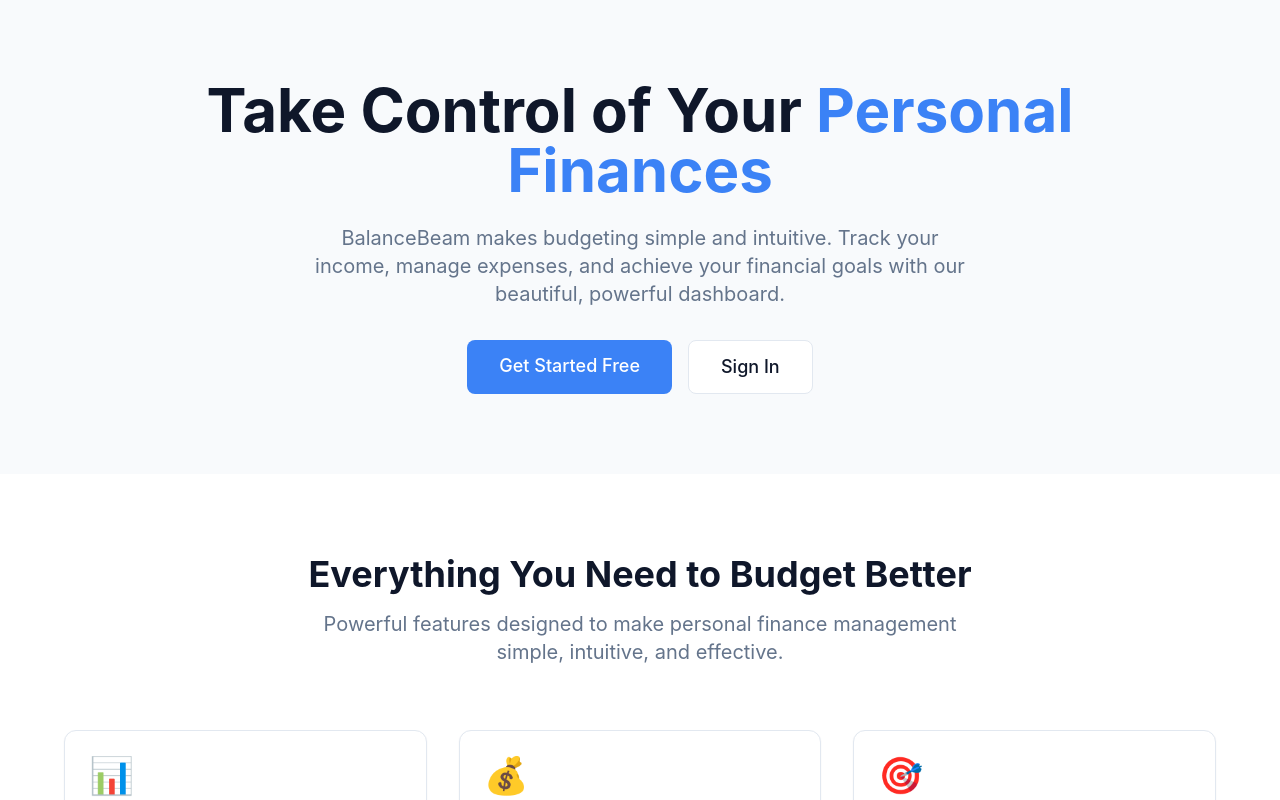
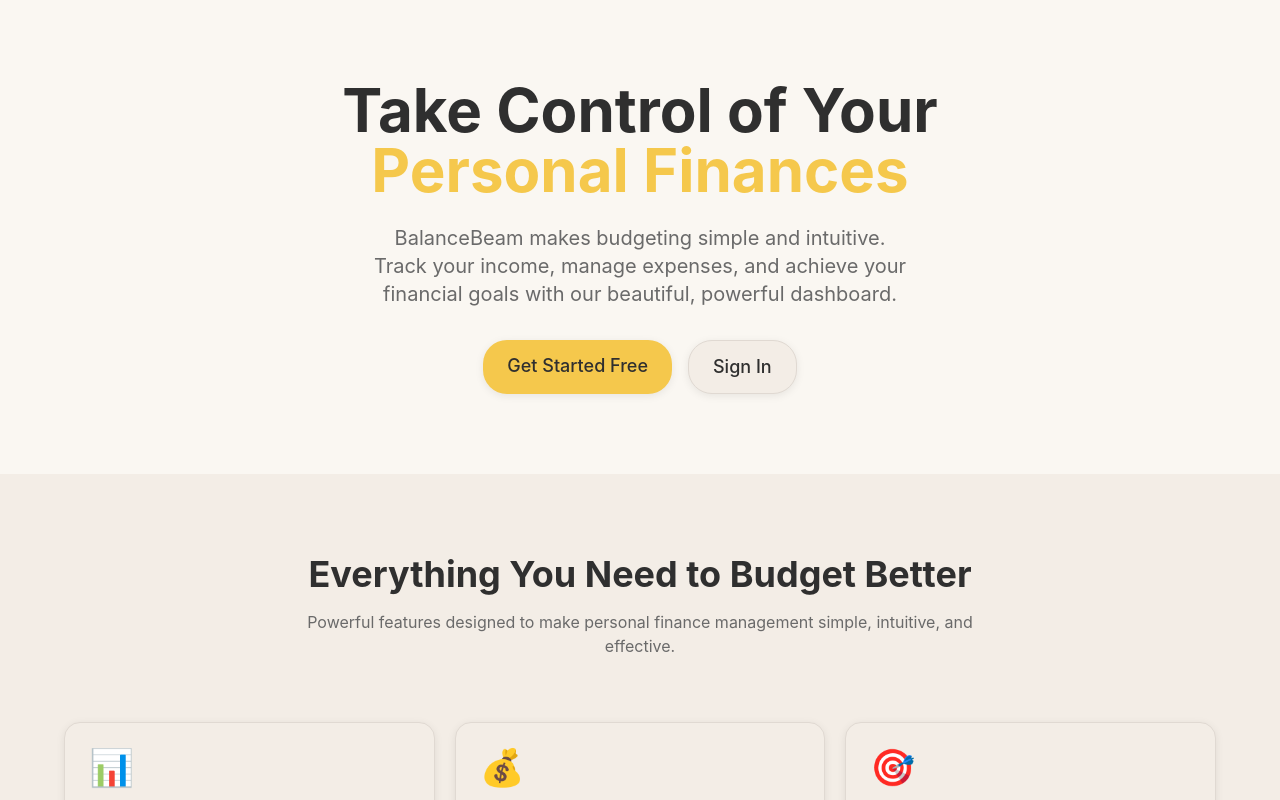
Before and after one commit to cosmic-community/balancebeam-personal-budgeting-dashboard, a Next.js app: page / in a window 1280 px wide. Shown: the top 800 px of the page. Built offline with nearby package versions, Linux system fonts and the light colour scheme.

Commit message:
Update design system to warm neutral palette with golden accents and improved typography

```diff
--- a/app/globals.css
+++ b/app/globals.css
@@ -2,7 +2,7 @@
 @tailwind components;
 @tailwind utilities;
 
-@import url('https://fonts.googleapis.com/css2?family=Inter:wght@300;400;500;600;700&display=swap');
+@import url('https://fonts.googleapis.com/css2?family=Inter:wght@300;400;500;600;700&family=Poppins:wght@300;400;500;600;700&display=swap');
 
 @layer base {
   * {
@@ -11,65 +11,69 @@
 
   body {
     @apply bg-background-light dark:bg-background-dark text-text-primary-light dark:text-text-primary-dark;
-    font-family: 'Inter', system-ui, sans-serif;
+    font-family: 'Inter', 'Poppins', system-ui, sans-serif;
   }
 }
 
 @layer components {
-  /* Button Styles */
+  /* Button Styles - Warm design system */
   .btn-primary {
-    @apply bg-accent hover:bg-accent-hover text-white font-medium px-4 py-2 rounded-lg transition-colors duration-200 disabled:opacity-50 disabled:cursor-not-allowed;
+    @apply bg-accent hover:bg-accent-hover text-text-primary-light font-medium px-6 py-3 rounded-pill transition-all duration-200 shadow-card hover:shadow-card-hover disabled:opacity-50 disabled:cursor-not-allowed;
   }
 
   .btn-secondary {
-    @apply bg-surface-light dark:bg-surface-dark hover:bg-background-light dark:hover:bg-background-dark text-text-primary-light dark:text-text-primary-dark border border-border-light dark:border-border-dark font-medium px-4 py-2 rounded-lg transition-colors duration-200;
+    @apply bg-surface-light dark:bg-surface-dark hover:bg-background-light dark:hover:bg-background-dark text-text-primary-light dark:text-text-primary-dark border border-border-light dark:border-border-dark font-medium px-6 py-3 rounded-pill transition-all duration-200 shadow-card hover:shadow-card-hover;
   }
 
   .btn-danger {
-    @apply bg-error hover:bg-error-dark text-white font-medium px-4 py-2 rounded-lg transition-colors duration-200;
+    @apply bg-error hover:bg-error-dark text-white font-medium px-6 py-3 rounded-pill transition-all duration-200 shadow-card hover:shadow-card-hover;
   }
 
-  /* Card Styles */
+  .btn-small {
+    @apply px-4 py-2 text-sm;
+  }
+
+  /* Card Styles - Enhanced with warm palette */
   .card {
-    @apply bg-card-light dark:bg-card-dark border border-border-light dark:border-border-dark rounded-xl shadow-sm;
+    @apply bg-card-light dark:bg-card-dark border border-border-light dark:border-border-dark rounded-card shadow-card hover:shadow-card-hover transition-all duration-200;
   }
 
   .card-header {
-    @apply p-6 pb-4;
+    @apply p-card-padding pb-4;
   }
 
   .card-body {
-    @apply p-6 pt-0;
+    @apply p-card-padding pt-0;
   }
 
   .card-title {
-    @apply text-lg font-semibold text-text-primary-light dark:text-text-primary-dark;
+    @apply text-heading text-text-primary-light dark:text-text-primary-dark;
   }
 
   .card-subtitle {
-    @apply text-sm text-text-secondary-light dark:text-text-secondary-dark mt-1;
+    @apply text-body text-text-secondary-light dark:text-text-secondary-dark mt-1;
   }
 
-  /* Navigation Pills */
+  /* Navigation Pills - Pill-shaped with warm colors */
   .nav-pill {
-    @apply px-4 py-3 rounded-lg text-sm font-medium transition-colors duration-200;
+    @apply px-6 py-3 rounded-pill text-body font-medium transition-all duration-200;
   }
 
   .nav-pill-active {
-    @apply bg-nav-pill-active-bg-light dark:bg-nav-pill-active-bg-dark text-nav-pill-active-text-light dark:text-nav-pill-active-text-dark;
+    @apply bg-nav-pill-active-bg-light dark:bg-nav-pill-active-bg-dark text-nav-pill-active-text-light dark:text-nav-pill-active-text-dark shadow-card;
   }
 
   .nav-pill-inactive {
-    @apply text-nav-pill-inactive-text-light dark:text-nav-pill-inactive-text-dark hover:bg-surface-light dark:hover:bg-surface-dark;
+    @apply text-nav-pill-inactive-text-light dark:text-nav-pill-inactive-text-dark hover:bg-surface-light dark:hover:bg-surface-dark hover:shadow-card;
   }
 
-  /* Form Styles */
+  /* Form Styles - Consistent with warm theme */
   .form-input {
-    @apply w-full px-3 py-2 bg-surface-light dark:bg-surface-dark border border-border-light dark:border-border-dark rounded-lg text-text-primary-light dark:text-text-primary-dark placeholder-text-secondary-light dark:placeholder-text-secondary-dark focus:ring-2 focus:ring-accent focus:border-accent transition-colors duration-200;
+    @apply w-full px-4 py-3 bg-surface-light dark:bg-surface-dark border border-border-light dark:border-border-dark rounded-card text-text-primary-light dark:text-text-primary-dark placeholder-text-secondary-light dark:placeholder-text-secondary-dark focus:ring-2 focus:ring-accent focus:border-accent transition-all duration-200 text-body;
   }
 
   .form-label {
-    @apply block text-sm font-medium text-text-primary-light dark:text-text-primary-dark mb-1;
+    @apply block text-body font-medium text-text-primary-light dark:text-text-primary-dark mb-2;
   }
 
   .form-error {
@@ -78,7 +82,7 @@
 
   /* Status Badge Styles */
   .status-badge {
-    @apply px-2 py-1 rounded-full text-xs font-medium;
+    @apply px-3 py-1 rounded-pill text-sm font-medium;
   }
 
   .status-badge-success {
@@ -98,29 +102,44 @@
     @apply animate-spin h-5 w-5 border-2 border-text-secondary-light dark:border-text-secondary-dark border-t-accent rounded-full;
   }
 
-  /* Table Styles */
+  /* Table Styles - Consistent spacing */
   .table-container {
-    @apply overflow-x-auto;
+    @apply overflow-x-auto rounded-card border border-border-light dark:border-border-dark;
   }
 
   .table {
-    @apply w-full text-sm text-left text-text-primary-light dark:text-text-primary-dark;
+    @apply w-full text-body text-left text-text-primary-light dark:text-text-primary-dark;
   }
 
   .table-header {
-    @apply text-xs text-text-secondary-light dark:text-text-secondary-dark uppercase tracking-wider bg-surface-light dark:bg-surface-dark;
+    @apply text-sm text-text-secondary-light dark:text-text-secondary-dark uppercase tracking-wider bg-surface-light dark:bg-surface-dark;
   }
 
   .table-header th {
-    @apply px-6 py-3 font-medium;
+    @apply px-6 py-4 font-medium;
+    height: 48px;
   }
 
   .table-row {
     @apply border-b border-border-light dark:border-border-dark hover:bg-background-light dark:hover:bg-background-dark transition-colors duration-200;
+    height: 48px;
   }
 
   .table-cell {
-    @apply px-6 py-4;
+    @apply px-6 py-4 text-body;
+  }
+
+  /* Stats Cards - Enhanced styling */
+  .stats-card-icon {
+    @apply flex items-center justify-center w-12 h-12 rounded-card shadow-card;
+  }
+
+  .stats-value {
+    @apply text-numbers font-bold;
+  }
+
+  .stats-label {
+    @apply text-body font-medium text-text-secondary-light dark:text-text-secondary-dark;
   }
 }
 
@@ -128,4 +147,13 @@
   .text-balance {
     text-wrap: balance;
   }
+
+  /* Custom spacing utilities */
+  .space-grid-gap > * + * {
+    margin-top: 20px;
+  }
+
+  .grid-gap {
+    gap: 20px;
+  }
 }
--- a/components/DashboardLayout.tsx
+++ b/components/DashboardLayout.tsx
@@ -31,12 +31,12 @@
   return (
     <div className="min-h-screen bg-background-light dark:bg-background-dark">
       {/* Top Navigation */}
-      <nav className="bg-card-light dark:bg-card-dark border-b border-border-light dark:border-border-dark">
+      <nav className="bg-card-light dark:bg-card-dark border-b border-border-light dark:border-border-dark shadow-card">
         <div className="max-w-7xl mx-auto px-4 sm:px-6 lg:px-8">
           <div className="flex justify-between items-center h-16">
             {/* Logo */}
             <div className="flex items-center">
-              <Link href="/dashboard" className="text-2xl font-bold text-accent">
+              <Link href="/dashboard" className="text-2xl font-bold text-accent hover:text-accent-hover transition-colors">
                 BalanceBeam
               </Link>
             </div>
@@ -45,19 +45,19 @@
             <div className="flex items-center space-x-4">
               <button
                 onClick={toggleDarkMode}
-                className="p-2 rounded-lg hover:bg-background-light dark:hover:bg-background-dark transition-colors"
+                className="p-2 rounded-card hover:bg-background-light dark:hover:bg-background-dark transition-colors"
                 aria-label="Toggle dark mode"
               >
-                {isDarkMode ? '☀️' : '🌙'}
+                <span className="text-xl">{isDarkMode ? '☀️' : '🌙'}</span>
               </button>
 
               <div className="flex items-center space-x-3">
-                <span className="text-text-secondary-light dark:text-text-secondary-dark">
+                <span className="text-body text-text-secondary-light dark:text-text-secondary-dark">
                   {user.metadata?.full_name || user.title}
                 </span>
                 <button
                   onClick={logout}
-                  className="text-text-secondary-light dark:text-text-secondary-dark hover:text-error transition-colors"
+                  className="text-body text-text-secondary-light dark:text-text-secondary-dark hover:text-error transition-colors px-3 py-1 rounded-card hover:bg-background-light dark:hover:bg-background-dark"
                 >
                   Logout
                 </button>
@@ -68,7 +68,7 @@
       </nav>
 
       <div className="max-w-7xl mx-auto px-4 sm:px-6 lg:px-8 py-8">
-        <div className="flex flex-col lg:flex-row gap-8">
+        <div className="flex flex-col lg:flex-row gap-grid-gap">
           {/* Sidebar Navigation */}
           <aside className="lg:w-64">
             <nav className="space-y-2">
--- a/components/Features.tsx
+++ b/components/Features.tsx
@@ -36,22 +36,22 @@
     <section className="py-20 px-4 bg-surface-light dark:bg-surface-dark">
       <div className="max-w-6xl mx-auto">
         <div className="text-center mb-16">
-          <h2 className="text-3xl md:text-4xl font-bold text-text-primary-light dark:text-text-primary-dark mb-4">
+          <h2 className="text-heading md:text-4xl font-bold text-text-primary-light dark:text-text-primary-dark mb-4">
             Everything You Need to Budget Better
           </h2>
-          <p className="text-xl text-text-secondary-light dark:text-text-secondary-dark max-w-2xl mx-auto">
+          <p className="text-body-lg text-text-secondary-light dark:text-text-secondary-dark max-w-2xl mx-auto">
             Powerful features designed to make personal finance management simple, intuitive, and effective.
           </p>
         </div>
 
-        <div className="grid grid-cols-1 md:grid-cols-2 lg:grid-cols-3 gap-8">
+        <div className="grid grid-cols-1 md:grid-cols-2 lg:grid-cols-3 gap-grid-gap">
           {features.map((feature, index) => (
-            <div key={index} className="card p-6">
+            <div key={index} className="card p-card-padding">
               <div className="text-4xl mb-4">{feature.icon}</div>
-              <h3 className="text-xl font-semibold text-text-primary-light dark:text-text-primary-dark mb-2">
+              <h3 className="text-subheading font-semibold text-text-primary-light dark:text-text-primary-dark mb-2">
                 {feature.title}
               </h3>
-              <p className="text-text-secondary-light dark:text-text-secondary-dark">
+              <p className="text-body text-text-secondary-light dark:text-text-secondary-dark">
                 {feature.description}
               </p>
             </div>
--- a/components/Hero.tsx
+++ b/components/Hero.tsx
@@ -4,20 +4,20 @@
   return (
     <section className="py-20 px-4">
       <div className="max-w-4xl mx-auto text-center">
-        <h1 className="text-4xl md:text-6xl font-bold text-text-primary-light dark:text-text-primary-dark mb-6">
+        <h1 className="text-4xl md:text-6xl font-bold text-text-primary-light dark:text-text-primary-dark mb-6 text-balance">
           Take Control of Your{' '}
           <span className="text-accent">Personal Finances</span>
         </h1>
 
-        <p className="text-xl text-text-secondary-light dark:text-text-secondary-dark mb-8 max-w-2xl mx-auto">
+        <p className="text-xl text-text-secondary-light dark:text-text-secondary-dark mb-8 max-w-2xl mx-auto text-balance">
           BalanceBeam makes budgeting simple and intuitive. Track your income, manage expenses, and achieve your financial goals with our beautiful, powerful dashboard.
         </p>
 
         <div className="flex flex-col sm:flex-row gap-4 justify-center">
-          <Link href="/signup" className="btn-primary text-lg px-8 py-3">
+          <Link href="/signup" className="btn-primary text-lg">
             Get Started Free
           </Link>
-          <Link href="/login" className="btn-secondary text-lg px-8 py-3">
+          <Link href="/login" className="btn-secondary text-lg">
             Sign In
           </Link>
         </div>
--- a/tailwind.config.js
+++ b/tailwind.config.js
@@ -9,59 +9,75 @@
   theme: {
     extend: {
       colors: {
-        // Primary brand colors
-        accent: '#3B82F6',
-        'accent-hover': '#2563EB',
+        // Primary brand colors - warm neutral palette
+        accent: '#F5C84C',
+        'accent-hover': '#E6B843',
 
-        // Background colors
-        'background-light': '#F8FAFC',
-        'background-dark': '#0F172A',
+        // Background colors - warm neutral
+        'background-light': '#FAF7F2',
+        'background-dark': '#1A1A1A',
 
         // Surface colors (cards, modals, etc.)
-        'surface-light': '#FFFFFF',
-        'surface-dark': '#1E293B',
+        'surface-light': '#F3EDE6',
+        'surface-dark': '#2A2A2A',
 
         // Card colors
-        'card-light': '#FFFFFF',
-        'card-dark': '#1E293B',
+        'card-light': '#F3EDE6',
+        'card-dark': '#2A2A2A',
 
         // Text colors
-        'text-primary-light': '#0F172A',
-        'text-primary-dark': '#F8FAFC',
-        'text-secondary-light': '#64748B',
-        'text-secondary-dark': '#94A3B8',
+        'text-primary-light': '#2F2F2F',
+        'text-primary-dark': '#F8F8F8',
+        'text-secondary-light': '#6A6A6A',
+        'text-secondary-dark': '#A0A0A0',
 
         // Border colors
-        'border-light': '#E2E8F0',
-        'border-dark': '#334155',
+        'border-light': '#E0D9D2',
+        'border-dark': '#404040',
 
         // Status colors
-        success: '#10B981',
-        'success-dark': '#059669',
-        error: '#EF4444',
-        'error-dark': '#DC2626',
-        warning: '#F59E0B',
-        'warning-dark': '#D97706',
-        info: '#3B82F6',
-        'info-dark': '#2563EB',
+        success: '#4CAF50',
+        'success-dark': '#45A049',
+        error: '#E74C3C',
+        'error-dark': '#C0392B',
+        warning: '#F5C84C',
+        'warning-dark': '#E6B843',
+        info: '#3498DB',
+        'info-dark': '#2980B9',
 
         // Income/Expense colors
-        income: '#10B981',
-        expense: '#EF4444',
+        income: '#4CAF50',
+        expense: '#E74C3C',
 
         // Navigation pill colors
-        'nav-pill-active-bg-light': '#EFF6FF',
-        'nav-pill-active-bg-dark': '#1E3A8A',
-        'nav-pill-active-text-light': '#1D4ED8',
-        'nav-pill-active-text-dark': '#93C5FD',
-        'nav-pill-inactive-text-light': '#6B7280',
-        'nav-pill-inactive-text-dark': '#9CA3AF'
+        'nav-pill-active-bg-light': '#F5C84C',
+        'nav-pill-active-bg-dark': '#E6B843',
+        'nav-pill-active-text-light': '#2F2F2F',
+        'nav-pill-active-text-dark': '#1A1A1A',
+        'nav-pill-inactive-text-light': '#6A6A6A',
+        'nav-pill-inactive-text-dark': '#A0A0A0'
       },
       spacing: {
-        'grid-gap': '1.5rem'
+        'grid-gap': '20px',
+        'card-padding': '24px'
+      },
+      borderRadius: {
+        'card': '16px',
+        'pill': '24px'
       },
       fontFamily: {
-        sans: ['Inter', 'ui-sans-serif', 'system-ui', 'sans-serif']
+        sans: ['Inter', 'Poppins', 'ui-sans-serif', 'system-ui', 'sans-serif']
+      },
+      fontSize: {
+        'heading': ['24px', { lineHeight: '1.2', fontWeight: '500' }],
+        'subheading': ['18px', { lineHeight: '1.3', fontWeight: '500' }],
+        'body': ['14px', { lineHeight: '1.5', fontWeight: '400' }],
+        'body-lg': ['16px', { lineHeight: '1.5', fontWeight: '400' }],
+        'numbers': ['20px', { lineHeight: '1.2', fontWeight: '700' }],
+      },
+      boxShadow: {
+        'card': '0 2px 8px rgba(0, 0, 0, 0.08)',
+        'card-hover': '0 4px 16px rgba(0, 0, 0, 0.12)',
       }
     },
   },
```
Also changed, not shown: app/dashboard/page.tsx (+17 -4 lines), components/CashFlowChart.tsx (+46 -14 lines), components/CategoryPieChart.tsx (+58 -26 lines), components/StatsCards.tsx (+12 -12 lines).
